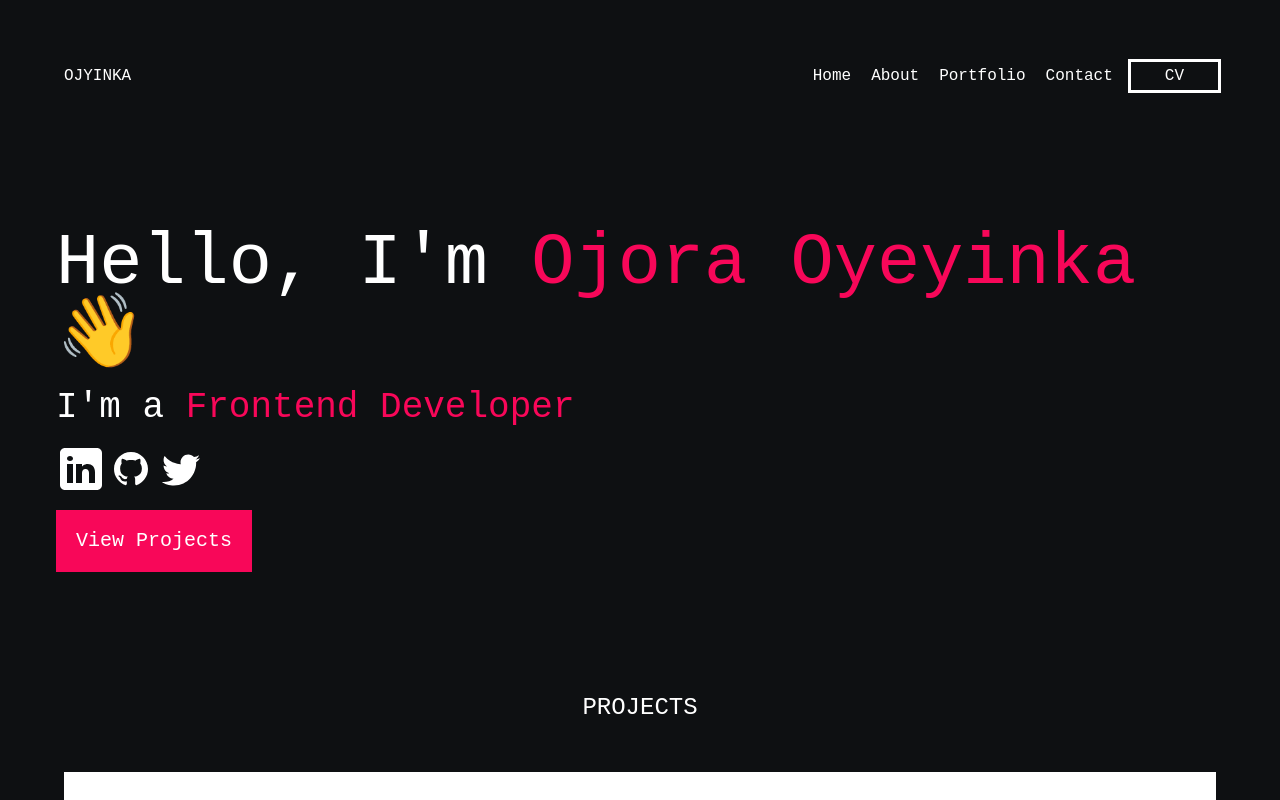
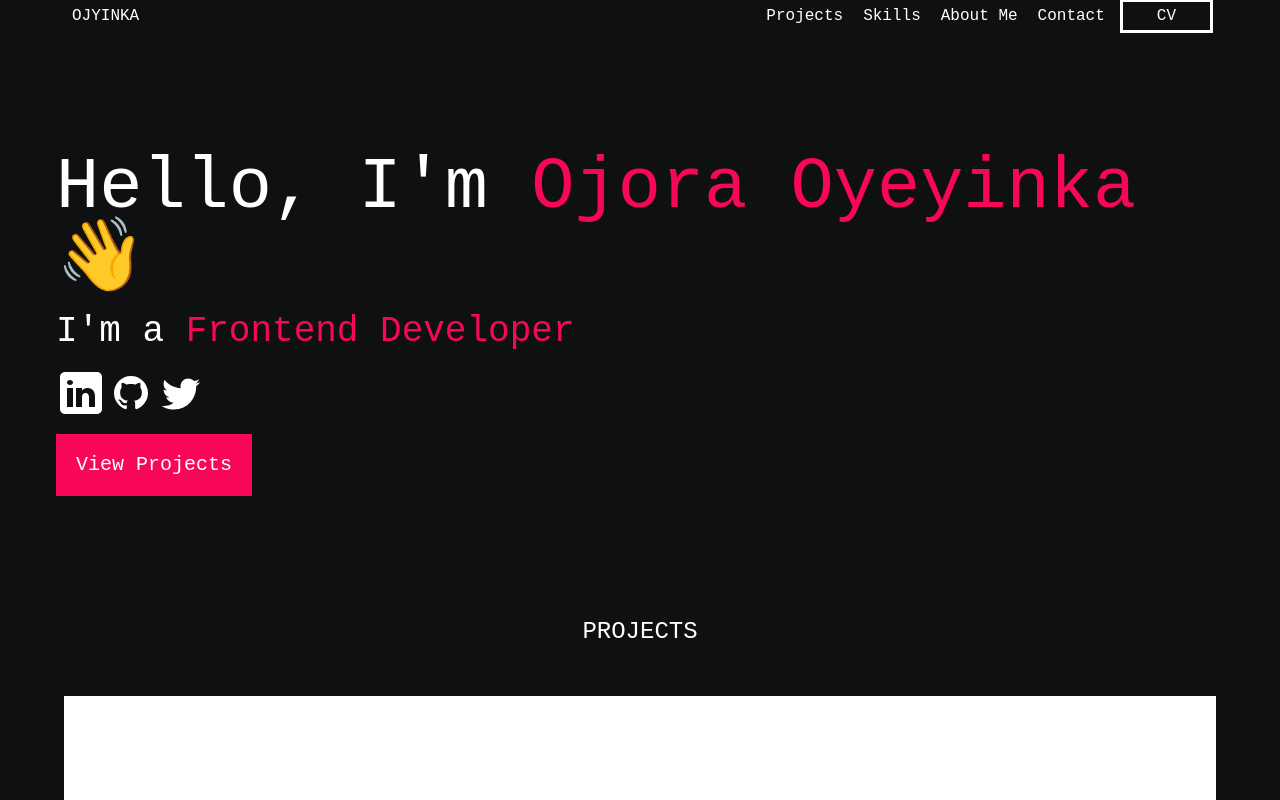
Before and after one commit to oyeyinkaojora/portfolio, a React (Create React App) app: page / in a window 1280 px wide. Shown: the top 800 px of the page. Built offline with nearby package versions, Linux system fonts and the light colour scheme.

Commit message:
UI upgrade

```diff
--- a/src/components/About/About.jsx
+++ b/src/components/About/About.jsx
@@ -3,10 +3,11 @@ import { motion } from "framer-motion";
 function About() {
   return (
     <motion.div
+      id="about"
       initial={{ x: "-100vw" }}
       animate={{ x: 0 }}
       transition={{ delay: 0.5, duration: 3 }}
-      className="container text-white space-y-5 mx-auto mt-16 w-2/3 md:p-11 "
+      className="container text-white space-y-5 mx-auto mt-40 w-2/3 md:p-11 "
     >
       <h1 className="text-3xl  text-center">ABOUT ME</h1>
       <p className="text-center">
--- a/src/components/Contact/Contact.jsx
+++ b/src/components/Contact/Contact.jsx
@@ -2,7 +2,7 @@ import ContactMeForm from "./ContactMeForm";
 
 function Contact() {
   return (
-    <div className="container  mx-auto w-2/3 mt-16 py-8 md:p-11">
+    <div id="contact" className="container  mx-auto w-2/3 mt-16 py-8 md:p-11">
       <h1 className="text-center text-3xl text-white">CONTACT</h1>
       <div>
          <ContactMeForm/>
--- a/src/components/Footer/Footer.jsx
+++ b/src/components/Footer/Footer.jsx
@@ -10,6 +10,11 @@ function Footer() {
         OJORA OYEYINKA
       </h1>
       <div className="flex space-x-5 mx-auto justify-center">
+        <a
+          href="https://www.linkedin.com/in/ojora-oyeyinka-olamide-5b8568169"
+          target="_blank"
+          rel="noopener noreferrer"
+        >
           <motion.img
             whileTap={{ scale: 0.9 }}
             whileHover={{ scale: 1.2, transition: { duration: 0.5 } }}
@@ -18,22 +23,37 @@ function Footer() {
             height="40"
             alt="linkedin"
           />
+        </a>
+
+        <a
+          href="https://github.com/oyeyinkaojora"
+          target="_blank"
+          rel="noopener noreferrer"
+        >
           <motion.img
             whileTap={{ scale: 0.9 }}
             whileHover={{ scale: 1.2, transition: { duration: 0.5 } }}
             src={github}
             width="40"
             height="40"
-          alt="linkedin"
+            alt="Github"
           />
+        </a>
+
+        <a
+          href="https://twitter.com/oyeyinkaojora"
+          target="_blank"
+          rel="noopener noreferrer"
+        >
           <motion.img
             whileTap={{ scale: 0.9 }}
             whileHover={{ scale: 1.2, transition: { duration: 0.5 } }}
             src={twitter}
             width="40"
             height="40"
-          alt="linkedin"
+            alt="twitter"
           />
+        </a>
       </div>
 
       <div className="text-white text-center -mt-3">
--- a/src/components/Hero/Hero.jsx
+++ b/src/components/Hero/Hero.jsx
@@ -1,5 +1,3 @@
-/* eslint-disable jsx-a11y/anchor-is-valid */
-// eslint-disable-next-line no-unused-vars
 import styles from "./Hero.module.scss";
 import linkedin from "../../assets/svg/white-linkedin.svg";
 import github from "../../assets/svg/white-github.svg";
@@ -9,7 +7,7 @@ import { motion } from "framer-motion";
 function Hero() {
   return (
     <motion.div
-      className="mx-auto mt-5 container p-11   text-white"
+      className="mx-auto mt-24 container p-11   text-white"
       initial={{ y: "-100vh" }}
       animate={{ y: 0 }}
       transition={{ delay: 0.1 }}
@@ -22,6 +20,11 @@ function Hero() {
           I'm a <span className={styles.nameColor}>Frontend Developer</span>
         </p>
         <div className="flex cursor-pointer">
+          <a
+            href="https://www.linkedin.com/in/ojora-oyeyinka-olamide-5b8568169"
+            target="_blank"
+            rel="noopener noreferrer"
+          >
             <motion.img
               whileTap={{ scale: 0.9 }}
               whileHover={{ scale: 1.2, transition: { duration: 0.5 } }}
@@ -31,6 +34,13 @@ function Hero() {
               height="50"
               alt="linkedin"
             />
+          </a>
+
+          <a
+            href="https://github.com/oyeyinkaojora"
+            target="_blank"
+            rel="noopener noreferrer"
+          >
             <motion.img
               whileTap={{ scale: 0.9 }}
               whileHover={{ scale: 1.2, transition: { duration: 0.5 } }}
@@ -38,8 +48,15 @@ function Hero() {
               className="hover:bg-lightRed"
               width="50"
               height="50"
-            alt="linkedin"
+              alt="Github"
             />
+          </a>
+
+          <a
+            href="https://twitter.com/oyeyinkaojora"
+            target="_blank"
+            rel="noopener noreferrer"
+          >
             <motion.img
               whileTap={{ scale: 0.9 }}
               whileHover={{ scale: 1.2, transition: { duration: 0.5 } }}
@@ -47,8 +64,9 @@ function Hero() {
               className="hover:bg-lightRed"
               width="50"
               height="50"
-            alt="linkedin"
+              alt="twitter"
             />
+          </a>
         </div>
         <div>
           <motion.button
--- a/src/components/NavBar/Navbar.jsx
+++ b/src/components/NavBar/Navbar.jsx
@@ -6,22 +6,23 @@ const Navbar = () => {
   const [open, setOpen] = useState(true);
 
   return (
-    <div className="container sticky bg-goodBlack p-11 mx-auto bg-gray">
+    <nav className="-mt-7 fixed p-2 w-full z-10 top-0">
+      <div className="container py-1  bg-goodBlack p-11 mx-auto bg-gray">
         <div className="flex  justify-between">
           <div className="text-white p-5">
             <h1 className={styles.text}>OJYINKA</h1>
           </div>
           <div className="flex hidden text-white md:flex flex-row space-x-5 p-5 ">
-          <a className="hover:text-lightRed" href="http://">
-            Home
+            <a className="hover:text-lightRed" href="#projects">
+              Projects
             </a>
-          <a className="hover:text-lightRed" href="http://">
-            About
+            <a className="hover:text-lightRed" href="#skills">
+              Skills
             </a>
-          <a className="hover:text-lightRed" href="http://">
-            Portfolio
+            <a className="hover:text-lightRed" href="#about">
+              About Me
             </a>
-          <a className="hover:text-lightRed" href="http://">
+            <a className="hover:text-lightRed" href="#contact">
               Contact
             </a>
             <a
@@ -45,26 +46,27 @@ const Navbar = () => {
             styles.menubar
           } space-y-5 flex-col text-white md:hidden`}
         >
-        <a className="hover:text-lightRed" href="http://">
-          Home
+          <a className="hover:text-lightRed" href="#projects">
+            Projects
           </a>
-        <a className="hover:text-lightRed" href="http://">
-          About
+          <a className="hover:text-lightRed" href="#skills">
+            Skills
           </a>
-        <a className="hover:text-lightRed" href="http://">
-          Portfolio
+          <a className="hover:text-lightRed" href="#about">
+            About Me
           </a>
-        <a className="hover:text-lightRed" href="http://">
+          <a className="hover:text-lightRed" href="#contact">
             Contact
           </a>
           <a
-          className=" text-white px-8 rounded-full outline outline-offset-2 outline-white hover:outline-lightRed"
+            className="text-white px-8 outline outline-offset-2 outline-white hover:outline-lightRed"
             href="http://"
           >
             CV
           </a>
         </div>
       </div>
+    </nav>
   );
 };
 
--- a/src/components/Projects/Projects.jsx
+++ b/src/components/Projects/Projects.jsx
@@ -4,6 +4,7 @@ import { motion } from "framer-motion";
 function Projects() {
   return (
     <motion.div
+     id="projects"
       className="container p-16 mx-auto"
       initial={{ y: "100vh" }}
       animate={{ y: 0 }}
--- a/src/components/Skills/Skills.jsx
+++ b/src/components/Skills/Skills.jsx
@@ -2,7 +2,7 @@ import React from "react";
 
 function Skills() {
   return (
-    <div className="container mt-12 space-y-12 mx-auto md:p-11">
+    <div id="skills" className="container mt-12 space-y-12 mx-auto md:p-11">
       <h1 className="text-white text-center text-3xl">SKILLS</h1>
       <div className="flex justify-center space-x-3 mx-auto md:space-x-12 ">
         <i className="devicon-javascript-plain colored dev"></i>
```
Lines whose indentation alone changed are shown as unchanged.
